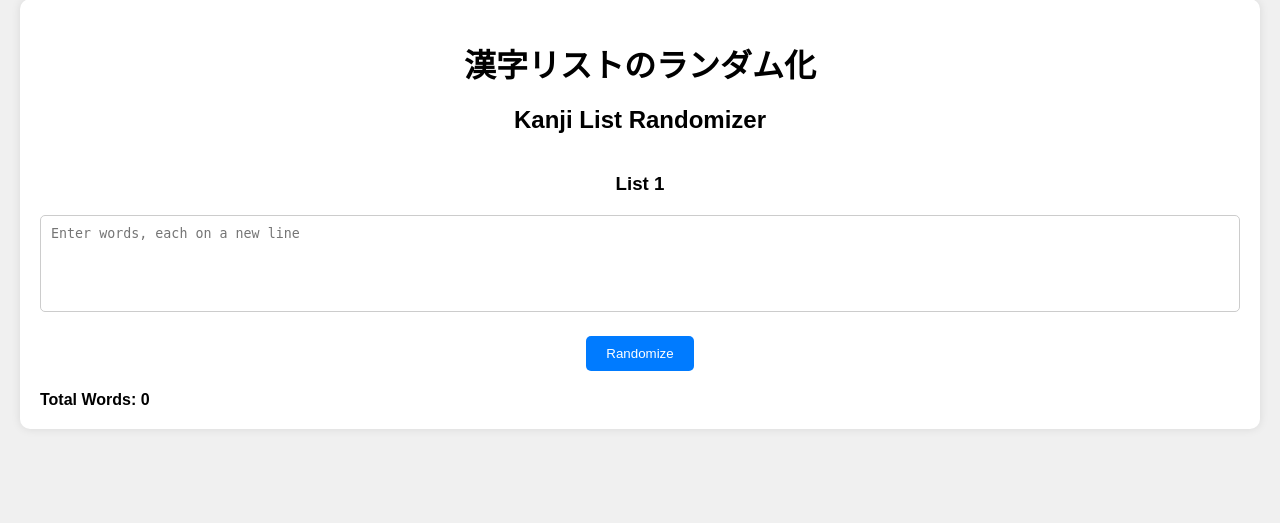
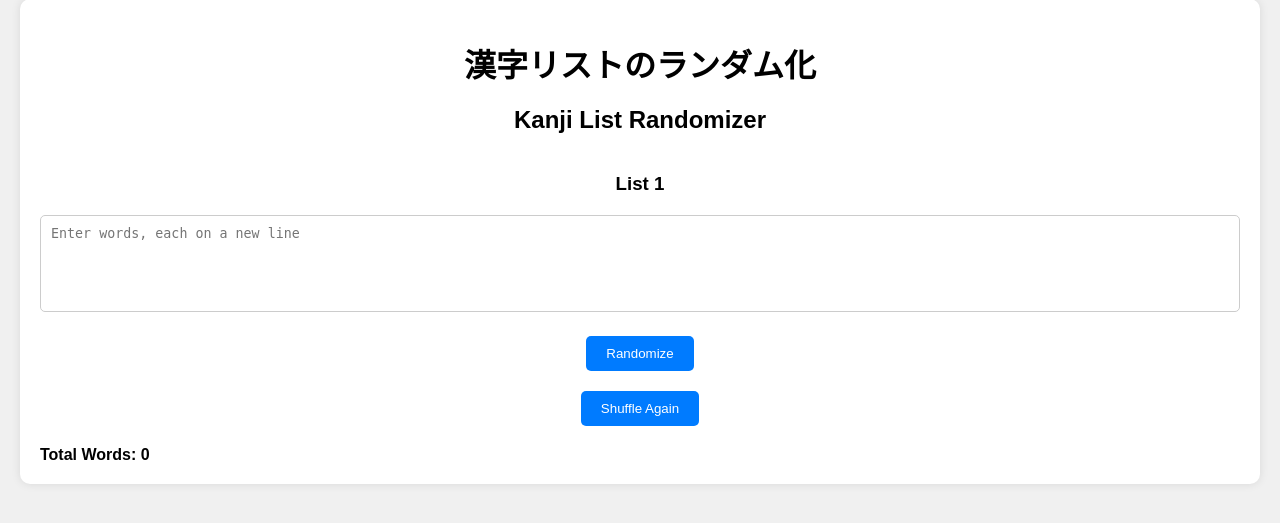
Before and after one commit to GloomyDev/RandomListPage, a Flask app: page /lists/1 in a window 1280 px wide. Shown: the part 41-564 px from the top of the page. Run offline with Flask 2, Linux system fonts and the light colour scheme.

Commit message:
Agrego funcionalidad de volver a "shufflear" las listas.

```diff
--- a/templates/lists.html
+++ b/templates/lists.html
@@ -21,6 +21,9 @@
       </div>
       <button type="submit">Randomize</button>
     </form>
+    <form action="{{ url_for('lists', num_lists=num_lists) }}" method="post">
+      <button type="submit">Shuffle Again</button>
+    </form>
     <div class="grid">
       {% for i in range(num_lists) %}
         {% if shuffled_lists[i] %}
```
